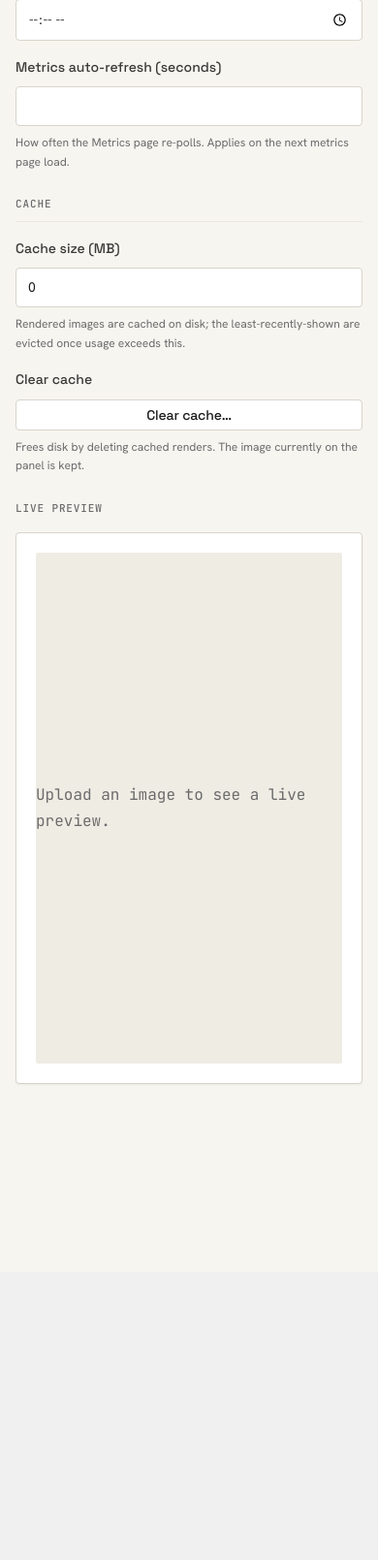
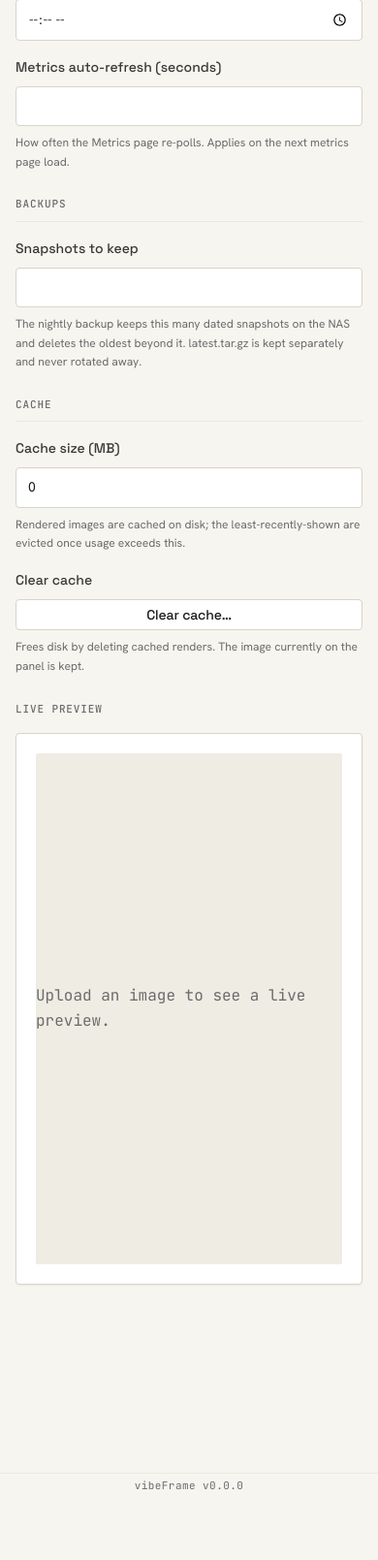
Before and after one commit to sethstuart/vibeFrame, a FastAPI app: template src/vibeframe/web/templates/settings.html in a window 390 px wide. Shown: the part 1207-2816 px from the top of the page at 97% size. Before the commit the page ends 2325 px from the top, so only its background shows below. Run offline with FastAPI, Linux system fonts and the light colour scheme; the template is opened without the code that fills it, so the values that code supplies are empty; parts of the project's set-up code (start-up, migrations or seed data) failed here and were passed over; some libraries are stand-ins or nearby versions.

Commit message:
Make backup retention a setting (default 5), stamp version in the footer
Backup retention was a shell variable only reachable by editing the systemd
unit. It is now Settings.backup_keep, defaulting to 5 (was 14), editable from
the Settings page under a new "Backups" section.

The app never runs a backup itself -- it only owns the number so there is one
visible place to change it. scripts/vibeframe-backup.sh reads it back out of
the same `setting` table the web UI writes, via the docker exec it already
uses for the database snapshot. Precedence is VIBEFRAME_BACKUP_KEEP (one-off
runs and the tests that prove the validation fires) > the Settings value >
the built-in default, and the script logs which source it used. The >= 1 floor
is now enforced server-side too, not just in the shell: rotation with 0 would
delete every snapshot including the one just written.

The key name and string encoding are a contract with a shell script, which no
existing test would catch breaking, so test_backup_keep_persists_under_its_
documented_key locks both down along with the 422 on 0.

Footers now carry "vibeFrame v<version> · build <sha>". The version comes from
package metadata; the sha is a build arg, because .dockerignore excludes .git
and the image has no repo to read at runtime. The ARG is declared *after* the
dependency install so a new commit does not invalidate the ~5-minute
numba/opencv layer on every build. With no build arg passed the footer shows
the version alone rather than a wrong sha.

base.html had no footer, and the home page is a no-scroll fit-viewport layout
whose height is calc(100vh - header). A footer appended after <main> would
have been pushed below the fold and been invisible there, so --footer-height
is a token that the fit-viewport calc subtracts, and on mobile the footer
clears the fixed bottom nav.

Co-Authored-By: Claude Opus 5 (1M context) <noreply@anthropic.com>
Claude-Session: 1f383b55-42d1-40ac-a25c-e7a7ef2b9beb

```diff
--- a/docker-compose.yml
+++ b/docker-compose.yml
@@ -7,6 +7,10 @@ services:
       # Off by default to keep the image slim.
       args:
         INSTALL_PROFILE: 0
+        # Stamped into the footer. Deploy with:
+        #   VIBEFRAME_BUILD=$(git rev-parse --short HEAD) docker compose up -d --build
+        # Unset is fine — the footer then shows the version alone.
+        VIBEFRAME_BUILD: ${VIBEFRAME_BUILD:-}
     container_name: vibeframe
     restart: unless-stopped
     # Uncomment SYS_PTRACE when profiling with py-spy from outside the container.
--- a/src/vibeframe/__main__.py
+++ b/src/vibeframe/__main__.py
@@ -52,6 +52,7 @@ def _restore_persisted_settings(settings: Settings, engine) -> None:
         ("quiet_end", _parse_time),
         ("metrics_refresh_seconds", int),
         ("cache_max_bytes", int),
+        ("backup_keep", int),
     ]
     for name, parse in fields:
         raw = get_setting(engine, name)
--- a/src/vibeframe/config.py
+++ b/src/vibeframe/config.py
@@ -51,6 +51,12 @@ class Settings(BaseSettings):
 
     log_level: str = "INFO"
     cache_max_bytes: int = Field(default=500 * 1024 * 1024, ge=1024 * 1024)
+    # How many dated snapshots scripts/vibeframe-backup.sh keeps on the NAS.
+    # The app never runs a backup itself -- it only owns this number so it can
+    # be edited from Settings; the host-side script reads it back out of the
+    # `setting` table. Floor of 1: rotation with 0 would delete every snapshot,
+    # including the one just written.
+    backup_keep: int = Field(default=5, ge=1, le=365)
     # Hard ceiling on decoded image size. Any source above this many pixels is
     # rejected rather than decoded, so a malicious/huge upload can't exhaust the
     # Pi's memory. Generous enough for large phone photos (48-108 MP); JPEGs are
--- a/src/vibeframe/web/app.py
+++ b/src/vibeframe/web/app.py
@@ -1,5 +1,8 @@
 from __future__ import annotations
 
+import os
+from importlib.metadata import PackageNotFoundError
+from importlib.metadata import version as _pkg_version
 from pathlib import Path
 from time import perf_counter
 
@@ -16,10 +19,28 @@ STATIC_DIR = Path(__file__).parent / "static"
 TEMPLATES_DIR = Path(__file__).parent / "templates"
 
 
+def _version() -> str:
+    try:
+        return _pkg_version("vibeframe")
+    except PackageNotFoundError:  # running from a source tree, not installed
+        return "0.0.0"
+
+
+APP_VERSION = _version()
+# Short git sha, baked in as a build arg by docker-compose. Empty when the app
+# is run straight from a checkout (.dockerignore excludes .git, so the image has
+# no repo to read it from at runtime) -- the footer just omits it then.
+APP_BUILD = os.environ.get("VIBEFRAME_BUILD", "").strip()
+
+
 def create_app(state: AppState) -> FastAPI:
     app = FastAPI(title="vibeFrame", version="0.1.0")
     app.state.app_state = state
     app.state.templates = Jinja2Templates(directory=str(TEMPLATES_DIR))
+    # Available to every template (the footer in base.html) without each route
+    # having to pass them through its context.
+    app.state.templates.env.globals["app_version"] = APP_VERSION
+    app.state.templates.env.globals["app_build"] = APP_BUILD
 
     @app.middleware("http")
     async def timing_middleware(request: Request, call_next):
--- a/src/vibeframe/web/routes/settings.py
+++ b/src/vibeframe/web/routes/settings.py
@@ -79,6 +79,7 @@ async def update_settings(
     quiet_end: str = Form(...),
     metrics_refresh_seconds: int = Form(...),
     cache_max_mb: int = Form(...),
+    backup_keep: int = Form(...),
 ):
     refresh_seconds = max(60, int(refresh_minutes) * 60)
     metrics_refresh_seconds = max(1, int(metrics_refresh_seconds))
@@ -109,6 +110,7 @@ async def update_settings(
         quiet_end=quiet_end_t,
         metrics_refresh_seconds=metrics_refresh_seconds,
         cache_max_bytes=cache_max_bytes,
+        backup_keep=backup_keep,
     )
     try:
         Settings(**candidate)
@@ -138,6 +140,7 @@ async def update_settings(
     s.quiet_end = quiet_end_t
     s.metrics_refresh_seconds = metrics_refresh_seconds
     s.cache_max_bytes = cache_max_bytes
+    s.backup_keep = backup_keep
     # The live Cache holds its own copy of the cap; update it and enforce a
     # lowered limit immediately rather than waiting for the next write. Eviction
     # walks the whole cache tree (slow on the SD card), so run it off the event
@@ -158,6 +161,8 @@ async def update_settings(
         "quiet_end": quiet_end,
         "metrics_refresh_seconds": str(metrics_refresh_seconds),
         "cache_max_bytes": str(cache_max_bytes),
+        # Read back out of this table by scripts/vibeframe-backup.sh on the host.
+        "backup_keep": str(backup_keep),
     }.items():
         set_setting(state.engine, k, v)
 
--- a/src/vibeframe/web/static/app.css
+++ b/src/vibeframe/web/static/app.css
@@ -127,8 +127,8 @@ main.app-main.fit-viewport {
   display: flex;
   flex-direction: column;
   gap: var(--space-3);
-  height: calc(100vh - var(--header-height));
-  max-height: calc(100vh - var(--header-height));
+  height: calc(100vh - var(--header-height) - var(--footer-height));
+  max-height: calc(100vh - var(--header-height) - var(--footer-height));
   overflow: hidden;          /* hard guarantee */
   padding: var(--space-4) var(--space-6);
 }
@@ -170,6 +170,20 @@ main.app-main.fit-viewport > .hero {
 }
 
 /* Mobile bottom nav */
+/* Version strip. Deliberately quiet — it is provenance, not navigation. */
+footer.app-footer {
+  height: var(--footer-height);
+  display: flex;
+  align-items: center;
+  justify-content: center;
+  border-top: var(--border-hair) solid var(--border-subtle);
+  background: var(--surface-page);
+  color: var(--text-muted);
+  font-family: var(--font-mono);
+  font-size: var(--text-2xs);
+  letter-spacing: var(--tracking-wide);
+}
+
 nav.mobile-nav {
   display: none;
   position: fixed;
@@ -188,6 +202,8 @@ nav.mobile-nav a {
 nav.mobile-nav a.active { color: var(--accent); }
 nav.mobile-nav svg { width: 22px; height: 22px; }
 @media (max-width: 720px) { nav.mobile-nav { display: block; } }
+/* The bottom nav is fixed, so the footer needs to clear it or it sits underneath. */
+@media (max-width: 720px) { footer.app-footer { margin-bottom: 64px; } }
 
 /* ──────────────────────────────────────── primitives ─── */
 .stack { display: flex; flex-direction: column; }
--- a/src/vibeframe/web/static/tokens/spacing.css
+++ b/src/vibeframe/web/static/tokens/spacing.css
@@ -45,6 +45,9 @@
   /* ── Layout ── */
   --container-max: 1100px;   /* matches the app's main width */
   --header-height: 60px;
+  /* Version strip at the foot of every page. fit-viewport subtracts it from
+     100vh, so changing this keeps the no-scroll home layout honest. */
+  --footer-height: 26px;
 
   /* ── Z-index scale ── */
   --z-base:     1;
--- a/src/vibeframe/web/templates/base.html
+++ b/src/vibeframe/web/templates/base.html
@@ -51,6 +51,10 @@
     {% block body %}{% endblock %}
   </main>
 
+  <footer class="app-footer">
+    <span>vibeFrame v{{ app_version }}{% if app_build %} · build {{ app_build }}{% endif %}</span>
+  </footer>
+
   <nav class="mobile-nav">
     <ul>
       <li><a href="/" class="{% if active == 'home' %}active{% endif %}">{{ icon('home', 22) }}Home</a></li>
--- a/src/vibeframe/web/templates/settings.html
+++ b/src/vibeframe/web/templates/settings.html
@@ -59,6 +59,14 @@
       {% call field('Metrics auto-refresh (seconds)', 'metrics_refresh_seconds', help='How often the Metrics page re-polls. Applies on the next metrics page load.') %}
         <input id="metrics_refresh_seconds" name="metrics_refresh_seconds" type="number" min="1"
                value="{{ s.metrics_refresh_seconds }}" class="text-input" />
+      {% endcall %}
+    </div>
+
+    <div class="settings-section">
+      <h3>Backups</h3>
+      {% call field('Snapshots to keep', 'backup_keep', help='The nightly backup keeps this many dated snapshots on the NAS and deletes the oldest beyond it. latest.tar.gz is kept separately and never rotated away.') %}
+        <input id="backup_keep" name="backup_keep" type="number" min="1" max="365"
+               value="{{ s.backup_keep }}" class="text-input" />
       {% endcall %}
     </div>
 
```
Also changed, not shown: tests/test_web.py (+47 -0 lines), 2 other files.
